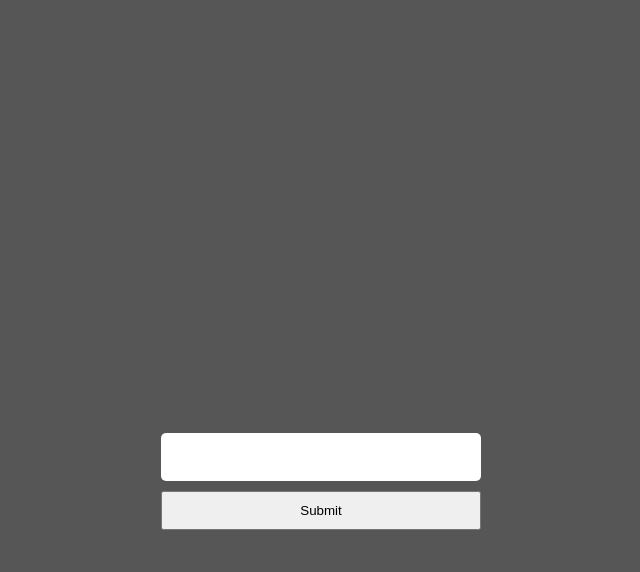
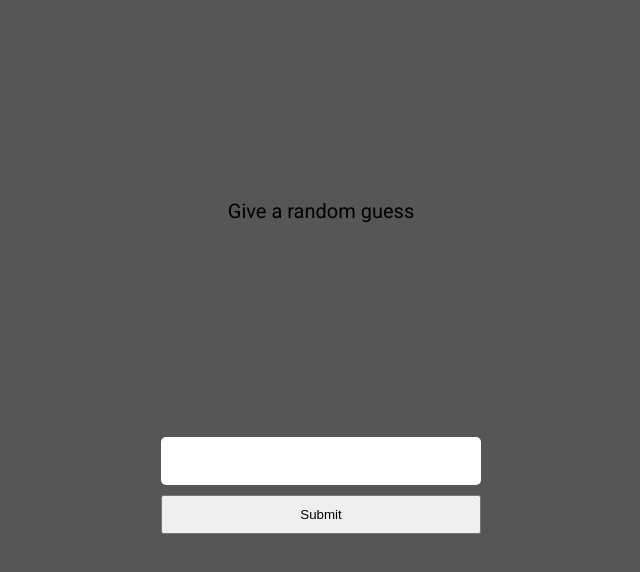
Before and after one commit to ShreyNagda/num-guesser, a plain HTML site: page index.html in a window 1280 px wide. Shown: the part 174-746 px from the top of the page, without its empty margins (319-959 px from the left). Drawn offline with Linux system fonts and the light colour scheme; a web font is replaced by a local one.

Commit message:
site verification

```diff
--- a/index.html
+++ b/index.html
@@ -10,7 +10,7 @@
   <body>
     <div class="main">
       <div class="title">Number Guessing Game</div>
-      <span id="result"></span>
+      <span id="result">Give a random guess</span>
       <form action="javascript:checkNumber()" autocomplete="off">
         <input
           type="text"
```
Also changed, not shown: google1662d5a0c47e3e4f.html (added, +1 -0 lines).
